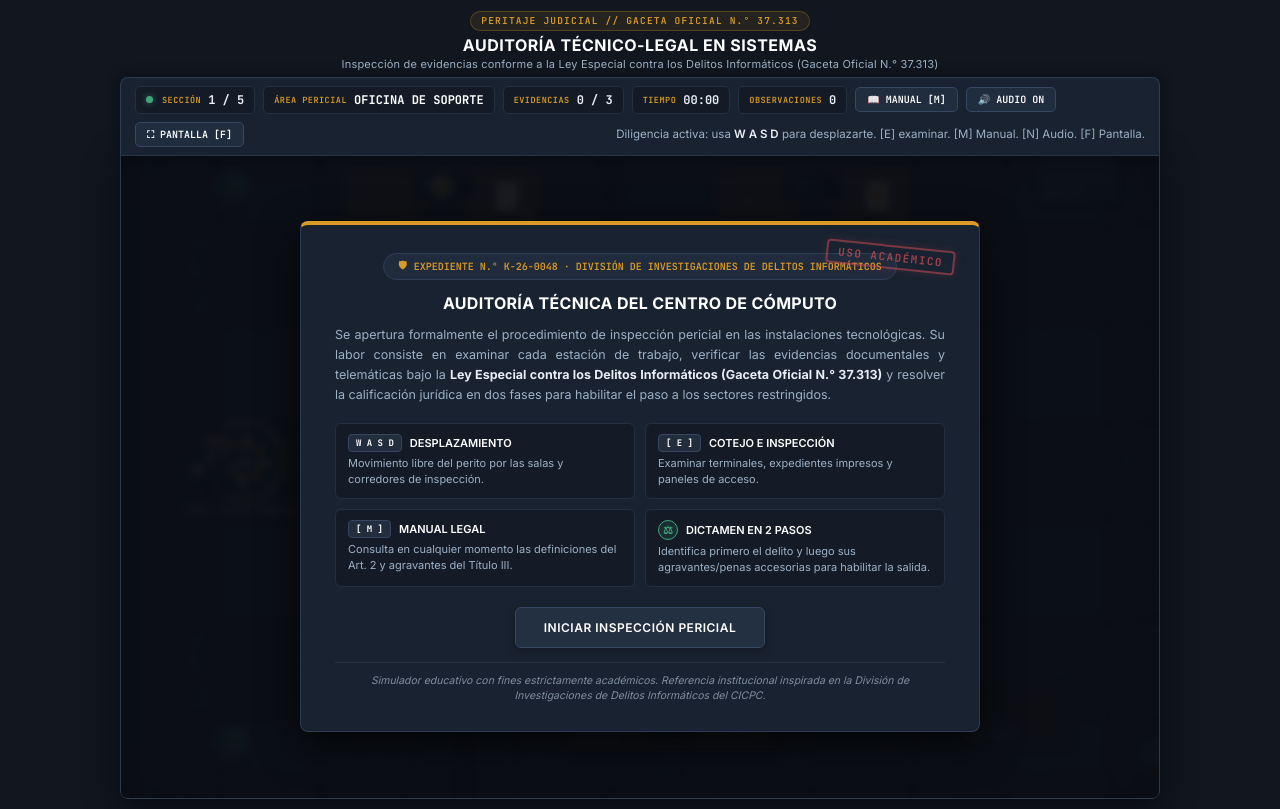
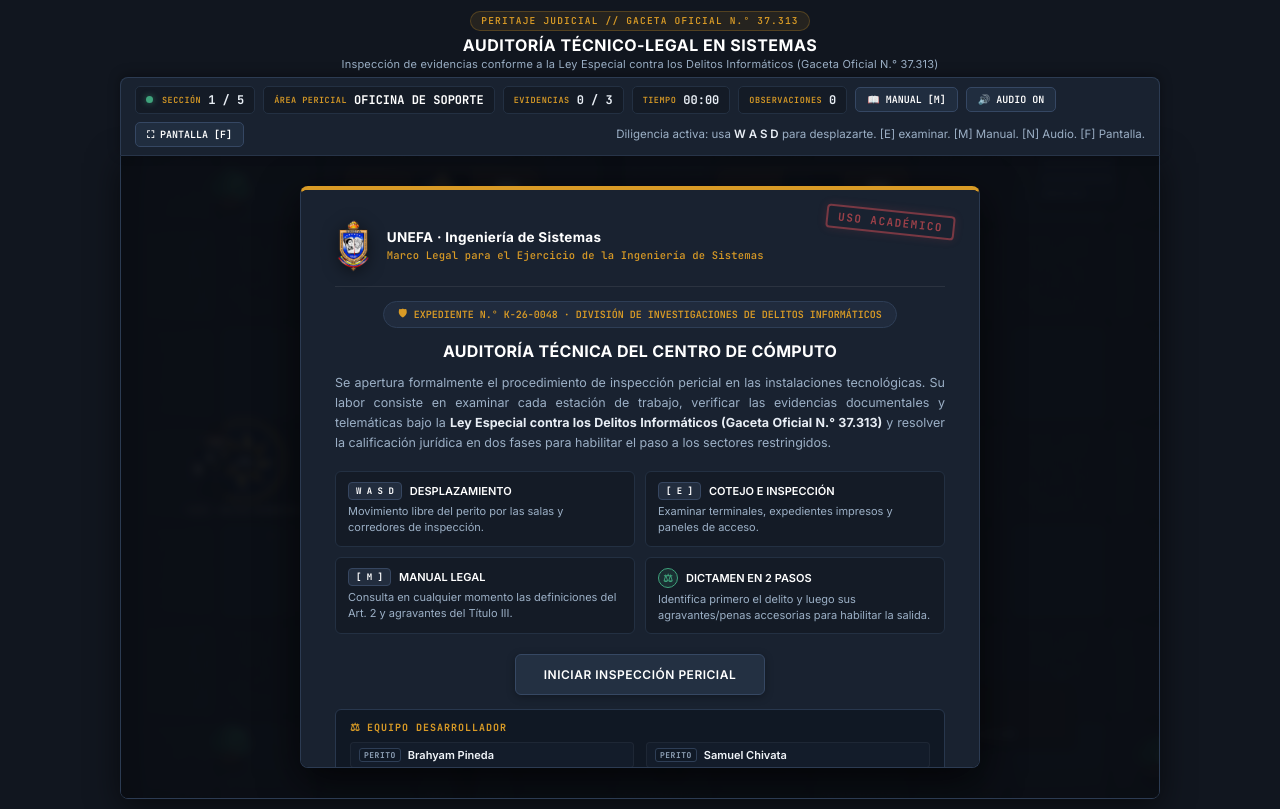
Before and after one commit to pinedabrahyamaa-sys/Videojuego-marco-legal, a plain HTML site: page index.html in a window 1280 px wide. Drawn offline with Linux system fonts and the light colour scheme; animation ran at ten frames a second.

Commit message:
feat: escudo institucional UNEFA, creditos del equipo desarrollador y favicon forense

```diff
--- a/css/styles.css
+++ b/css/styles.css
@@ -407,6 +407,116 @@ canvas#gameCanvas {
     border-top: 1px solid rgba(255, 255, 255, 0.07);
     font-style: italic;
     text-align: center;
+}
+
+/* =========================================================================
+   ENCABEZADO INSTITUCIONAL UNEFA (PORTADA #start-screen)
+   ========================================================================= */
+.unefa-header {
+    display: flex;
+    align-items: center;
+    gap: 14px;
+    padding-bottom: 12px;
+    padding-right: 110px;
+    margin-bottom: 14px;
+    border-bottom: 1px solid rgba(255, 255, 255, 0.08);
+}
+
+.unefa-logo {
+    height: 56px;
+    max-height: 58px;
+    width: auto;
+    object-fit: contain;
+    filter: drop-shadow(0 3px 8px rgba(0, 0, 0, 0.5));
+    flex-shrink: 0;
+}
+
+.unefa-info {
+    display: flex;
+    flex-direction: column;
+    gap: 3px;
+    text-align: left;
+}
+
+.unefa-title {
+    font-family: 'Inter', sans-serif;
+    font-size: 13.5px;
+    font-weight: 700;
+    color: #FFFFFF;
+    letter-spacing: 0.3px;
+}
+
+.unefa-sub {
+    font-family: 'JetBrains Mono', monospace;
+    font-size: 10.5px;
+    font-weight: 500;
+    color: var(--accent-amber);
+    letter-spacing: 0.2px;
+}
+
+/* =========================================================================
+   FICHA PERICIAL: EQUIPO DESARROLLADOR
+   ========================================================================= */
+.team-credits {
+    margin-top: 14px;
+    padding: 10px 14px;
+    background: rgba(14, 21, 32, 0.75);
+    border: 1px solid #28374D;
+    border-radius: 6px;
+    text-align: left;
+}
+
+.team-credits-header {
+    display: flex;
+    align-items: center;
+    gap: 6px;
+    font-family: 'JetBrains Mono', monospace;
+    font-size: 10px;
+    font-weight: 700;
+    color: var(--accent-amber);
+    text-transform: uppercase;
+    letter-spacing: 1px;
+    margin-bottom: 8px;
+}
+
+.team-icon {
+    font-size: 11px;
+}
+
+.team-grid {
+    display: grid;
+    grid-template-columns: repeat(2, 1fr);
+    gap: 6px 12px;
+}
+
+.team-member {
+    display: flex;
+    align-items: center;
+    gap: 7px;
+    background: rgba(22, 32, 48, 0.5);
+    border: 1px solid rgba(255, 255, 255, 0.05);
+    padding: 5px 8px;
+    border-radius: 4px;
+    font-size: 11px;
+    color: #E2E8F0;
+}
+
+.team-badge {
+    font-family: 'JetBrains Mono', monospace;
+    font-size: 8px;
+    font-weight: 700;
+    color: #8FA2B8;
+    background: #101926;
+    border: 1px solid #2E3E56;
+    padding: 1px 4px;
+    border-radius: 3px;
+    letter-spacing: 0.5px;
+}
+
+.team-name {
+    font-family: 'Inter', sans-serif;
+    font-weight: 600;
+    color: #F1F5F9;
 }
 
 .card-header-badge {
@@ -1287,6 +1397,15 @@ canvas#gameCanvas {
     .instructions-grid, .metrics-row {
         grid-template-columns: 1fr;
     }
+    .unefa-header {
+        padding-right: 0;
+        flex-direction: column;
+        align-items: flex-start;
+        gap: 8px;
+    }
+    .team-grid {
+        grid-template-columns: 1fr;
+    }
     .screen-card {
         padding: 20px 16px;
     }
--- a/index.html
+++ b/index.html
@@ -4,6 +4,8 @@
     <meta charset="UTF-8">
     <meta name="viewport" content="width=device-width, initial-scale=1.0">
     <title>Auditoría Forense - Ley Especial contra los Delitos Informáticos (Gaceta N.° 37.313)</title>
+    <!-- Favicon Vectorial Forense -->
+    <link rel="icon" type="image/svg+xml" href="favicon.svg">
     <!-- Google Fonts: Inter para lectura nítida y JetBrains Mono para códigos y registros periciales -->
     <link rel="preconnect" href="https://fonts.googleapis.com">
     <link rel="preconnect" href="https://fonts.gstatic.com" crossorigin>
@@ -81,6 +83,16 @@
         <div id="start-screen" class="screen-overlay">
             <div class="screen-card">
                 <div class="academic-stamp">USO ACADÉMICO</div>
+
+                <!-- Encabezado Institucional UNEFA -->
+                <div class="unefa-header">
+                    <img src="assets/escudo-unefa.png" alt="Escudo UNEFA" class="unefa-logo">
+                    <div class="unefa-info">
+                        <div class="unefa-title">UNEFA · Ingeniería de Sistemas</div>
+                        <div class="unefa-sub">Marco Legal para el Ejercicio de la Ingeniería de Sistemas</div>
+                    </div>
+                </div>
+
                 <div class="card-header-badge">
                     <span class="badge-icon">🛡</span>
                     <span>EXPEDIENTE N.° K-26-0048 · DIVISIÓN DE INVESTIGACIONES DE DELITOS INFORMÁTICOS</span>
@@ -123,6 +135,33 @@
                     </div>
                 </div>
                 <button id="btn-start" class="cyber-btn" type="button">INICIAR INSPECCIÓN PERICIAL</button>
+
+                <!-- Bloque Pericial: Equipo Desarrollador UNEFA -->
+                <div class="team-credits">
+                    <div class="team-credits-header">
+                        <span class="team-icon">⚖</span>
+                        <span class="team-title">EQUIPO DESARROLLADOR</span>
+                    </div>
+                    <div class="team-grid">
+                        <div class="team-member">
+                            <span class="team-badge">PERITO</span>
+                            <span class="team-name">Brahyam Pineda</span>
+                        </div>
+                        <div class="team-member">
+                            <span class="team-badge">PERITO</span>
+                            <span class="team-name">Samuel Chivata</span>
+                        </div>
+                        <div class="team-member">
+                            <span class="team-badge">PERITO</span>
+                            <span class="team-name">Cleiderson Parada</span>
+                        </div>
+                        <div class="team-member">
+                            <span class="team-badge">PERITO</span>
+                            <span class="team-name">Integrante 4</span>
+                        </div>
+                    </div>
+                </div>
+
                 <div class="screen-footer-note">
                     Simulador educativo con fines estrictamente académicos. Referencia institucional inspirada en la División de Investigaciones de Delitos Informáticos del CICPC.
                 </div>
```
Also changed, not shown: assets/escudo-unefa.png (added), favicon.svg (added).
